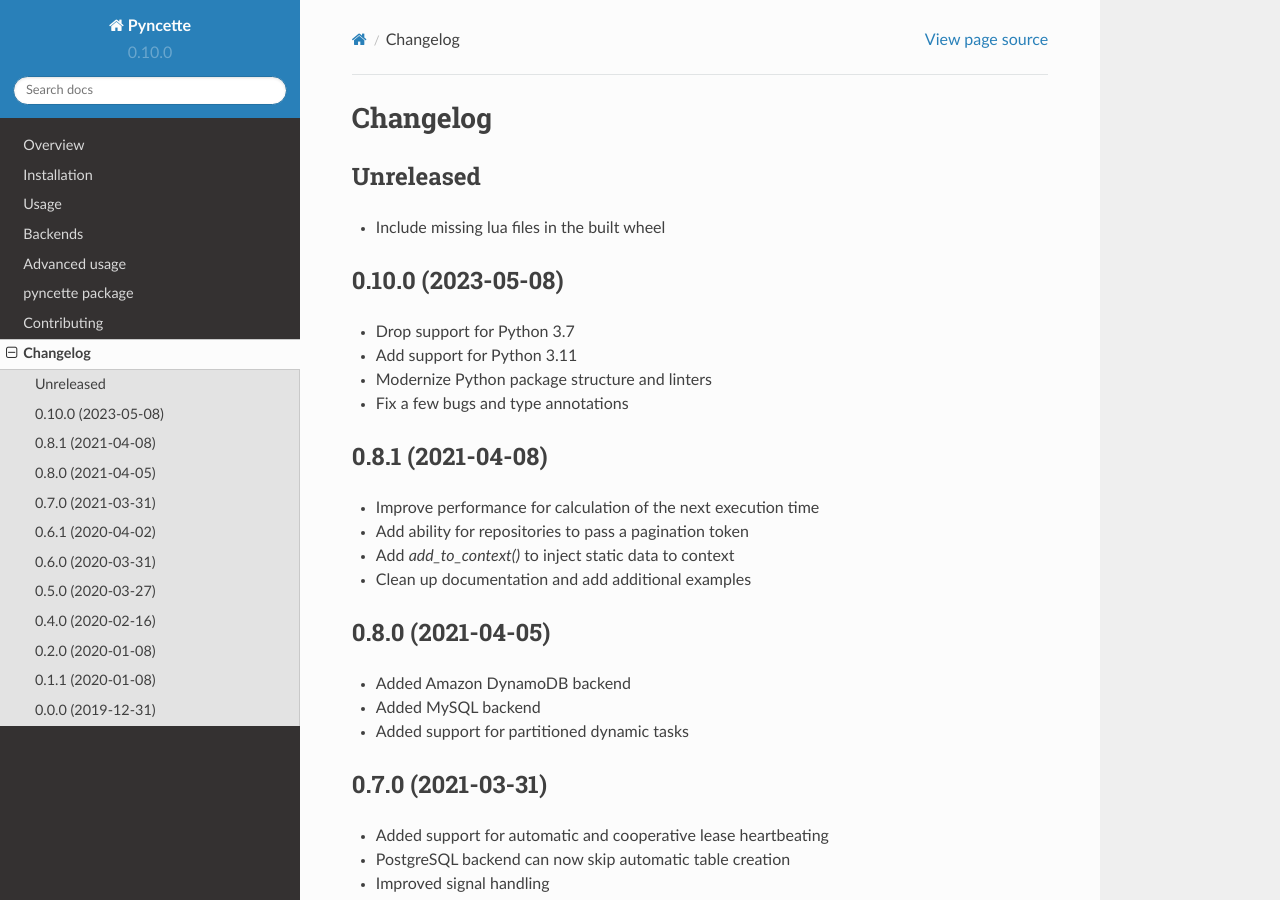
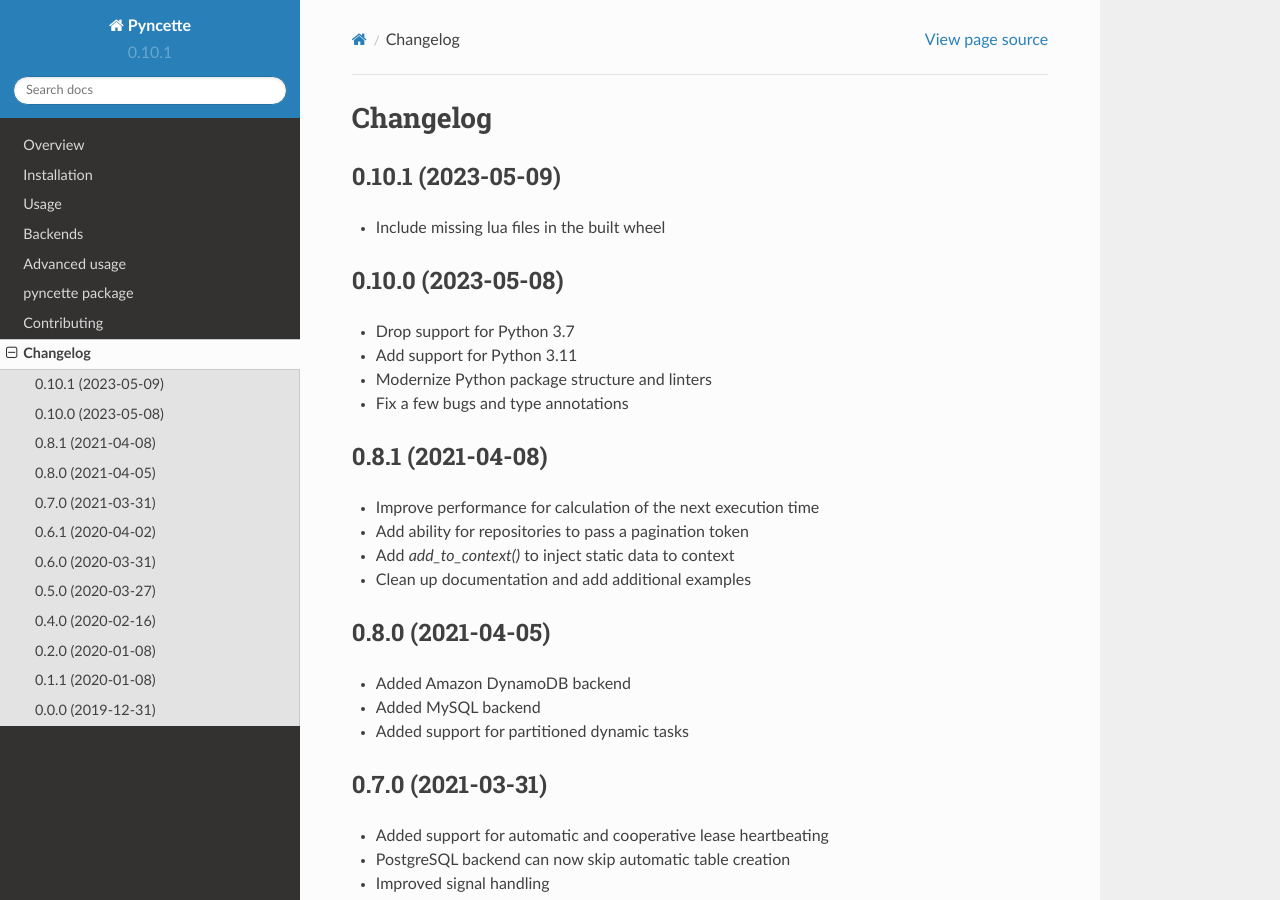
Before and after one commit to tibordp/pyncette, a Sphinx documentation site: the page built from docs/changelog.rst, in a window 1280 px wide and 900 px high. Built offline with Sphinx 7.4.7 and the Read the Docs theme 2.0.0, drawn with Linux system fonts in a browser that asks for light colours; pages that are not in the unit, such as notebooks, are missing from menus.

Commit message:
Bump version: 0.10.0 → 0.10.1

```diff
--- a/CHANGELOG.rst
+++ b/CHANGELOG.rst
@@ -2,7 +2,7 @@
 Changelog
 =========
 
-Unreleased
+0.10.1 (2023-05-09)
 -------------------
 * Include missing lua files in the built wheel
 
--- a/README.rst
+++ b/README.rst
@@ -43,9 +43,9 @@
     :alt: Supported implementations
     :target: https://pypi.org/project/pyncette
 
-.. |commits-since| image:: https://img.shields.io/github/commits-since/tibordp/pyncette/v0.10.0.svg
+.. |commits-since| image:: https://img.shields.io/github/commits-since/tibordp/pyncette/v0.10.1.svg
     :alt: Commits since latest release
-    :target: https://github.com/tibordp/pyncette/compare/v0.10.0...master
+    :target: https://github.com/tibordp/pyncette/compare/v0.10.1...master
 
 
 
--- a/docs/conf.py
+++ b/docs/conf.py
@@ -17,7 +17,7 @@
 year = "2019"
 author = "Tibor Djurica Potpara"
 copyright = f"{year}, {author}"
-version = release = "0.10.0"
+version = release = "0.10.1"
 
 pygments_style = "trac"
 templates_path = ["."]
--- a/setup.py
+++ b/setup.py
@@ -24,7 +24,7 @@
 
 setup(
     name="pyncette",
-    version="0.10.0",
+    version="0.10.1",
     license="MIT",
     description="A reliable distributed scheduler with pluggable storage backends",
     long_description="{}\n{}".format(
--- a/src/pyncette/__init__.py
+++ b/src/pyncette/__init__.py
@@ -1,4 +1,4 @@
-__version__ = "0.10.0"
+__version__ = "0.10.1"
 
 from .model import Context
 from .model import ExecutionMode
```
Also changed, not shown: .bumpversion.cfg.
